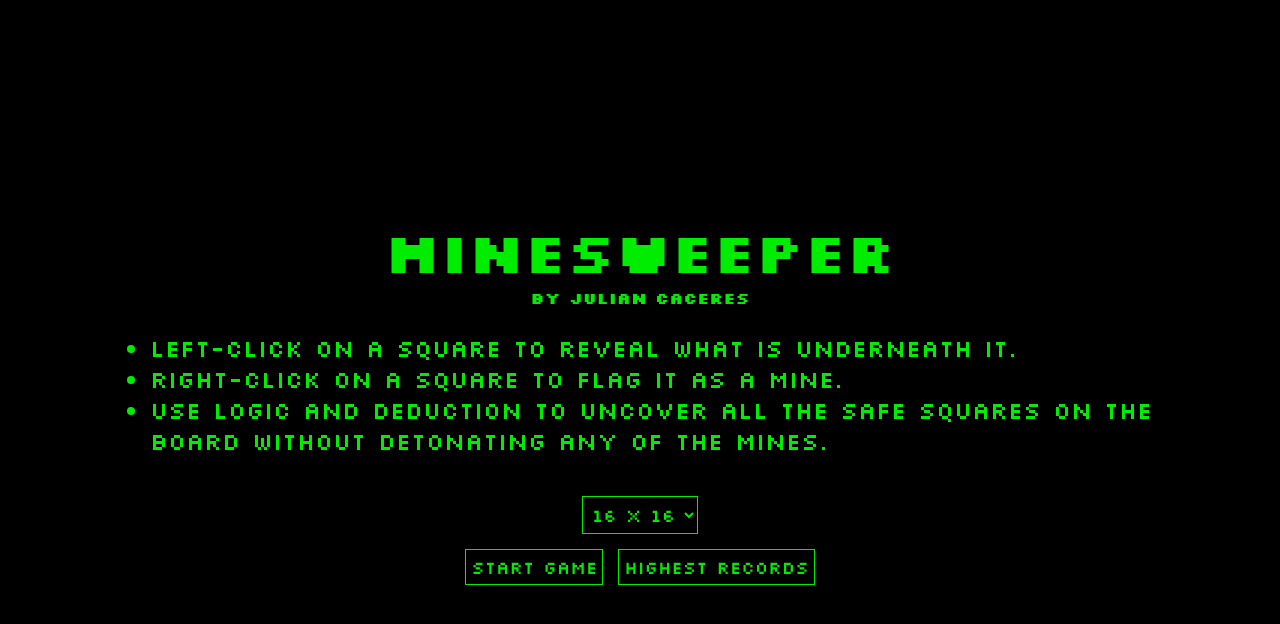
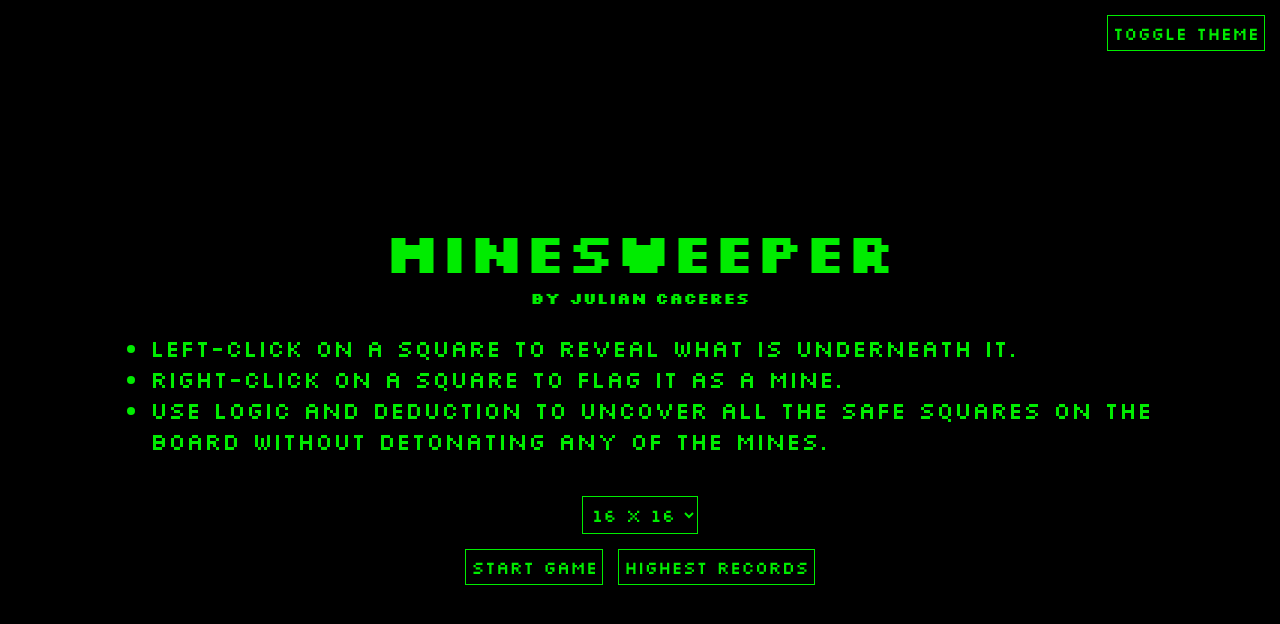
Before and after one commit to caceresfjulian/minesweeper, a React (Vite) app: page / in a window 1280 px wide. Shown: the top 624 px of the page. Built offline with nearby package versions, Linux system fonts and the light colour scheme.

Commit message:
Add theme handling in Redux

```diff
--- a/src/App.styles.ts
+++ b/src/App.styles.ts
@@ -1,4 +1,5 @@
 import styled from 'styled-components'
+import { BaseButton } from './components/common.styles'
 
 export const Main = styled.main`
   background-color: ${props => props.theme.bgColor};
@@ -11,3 +12,9 @@ export const Main = styled.main`
   justify-content: center;
   flex-direction: column;
 `
+
+export const Button = styled(BaseButton)`
+  position: absolute;
+  top: 15px;
+  right: 15px;
+`
--- a/src/App.tsx
+++ b/src/App.tsx
@@ -7,7 +7,8 @@ import MobileOverlay from './components/mobileOverlay/MobileOverlay.js'
 import Records from './components/records/Records.js'
 import { createGame } from './features/board/boardSlice.js'
 import { type RootState } from './store.js'
-import { Main } from './App.styles.js'
+import { Button, Main } from './App.styles.js'
+import { toggleTheme } from './features/theme/themeSlice.js'
 
 function App (): JSX.Element {
   const [showRecords, setShowRecords] = useState<boolean>(false)
@@ -33,6 +34,11 @@ function App (): JSX.Element {
 
   return (
     <Main>
+      <Button
+        onClick={() => dispatch(toggleTheme())}
+      >
+        Toggle theme
+      </Button>
       {game.length === 0 && !showRecords && (
         <InitScreen
           createBoard={handleCreateBoard}
--- /dev/null
+++ b/src/features/theme/themeSlice.ts
@@ -0,0 +1,22 @@
+import { createSlice } from '@reduxjs/toolkit'
+import { baseTheme, lightTheme, type Theme } from '../../theming/theme'
+
+export interface ThemeState {
+  theme: Theme
+}
+
+const initialState: Theme = baseTheme
+
+export const themeSlice = createSlice({
+  name: 'theme',
+  initialState,
+  reducers: {
+    toggleTheme: (state) => {
+      return JSON.stringify(state) === JSON.stringify(baseTheme) ? lightTheme : baseTheme
+    }
+  }
+})
+
+export const { toggleTheme } = themeSlice.actions
+
+export default themeSlice.reducer
--- a/src/main.tsx
+++ b/src/main.tsx
@@ -4,15 +4,14 @@ import App from './App'
 import './index.css'
 import { Provider } from 'react-redux'
 import { store } from './store'
-import { ThemeProvider } from 'styled-components'
-import { theme } from './theming/theme'
+import { CustomThemeProvider } from './theming/CustomThemeProvider'
 
 ReactDOM.createRoot(document.getElementById('root') as HTMLElement).render(
   <React.StrictMode>
-    <ThemeProvider theme={theme}>
     <Provider store={store}>
-      <App />
+      <CustomThemeProvider>
+        <App />
+      </CustomThemeProvider>
     </Provider>
-    </ThemeProvider>
   </React.StrictMode>
 )
--- a/src/store.ts
+++ b/src/store.ts
@@ -1,9 +1,11 @@
 import { configureStore } from '@reduxjs/toolkit'
 import boardSlice from './features/board/boardSlice'
+import themeSlice from './features/theme/themeSlice'
 
 export const store = configureStore({
   reducer: {
-    board: boardSlice
+    board: boardSlice,
+    theme: themeSlice
   },
   devTools: process.env.NODE_ENV === 'development'
 })
--- /dev/null
+++ b/src/theming/CustomThemeProvider.tsx
@@ -0,0 +1,14 @@
+import React, { type ReactNode } from 'react'
+import { useSelector } from 'react-redux'
+import { ThemeProvider } from 'styled-components'
+import { type RootState } from '../store'
+
+export const CustomThemeProvider = ({
+  children
+}: {
+  children: ReactNode
+}): JSX.Element => {
+  const theme = useSelector((state: RootState) => state.theme)
+
+  return <ThemeProvider theme={theme}>{children}</ThemeProvider>
+}
--- a/src/theming/theme.ts
+++ b/src/theming/theme.ts
@@ -1,4 +1,4 @@
-interface ThemeType {
+export interface Theme {
   mainFont: string
   mainColor: string
   bgColor: string
@@ -6,10 +6,18 @@ interface ThemeType {
   transparencyColor: string
 }
 
-export const theme: ThemeType = {
+export const baseTheme: Theme = {
   mainFont: '"Silkscreen", cursive;',
   mainColor: 'rgb(0, 236, 0)',
   bgColor: '#000',
   highlightColor: 'rgb(255, 247, 0)',
   transparencyColor: 'rgba(0, 0, 0, 0.4)'
 }
+
+export const lightTheme: Theme = {
+  mainFont: '"Silkscreen", cursive;',
+  mainColor: '#000',
+  bgColor: '#FFF',
+  highlightColor: 'pink',
+  transparencyColor: 'rgba(0, 0, 0, 0.4)'
+}
```
